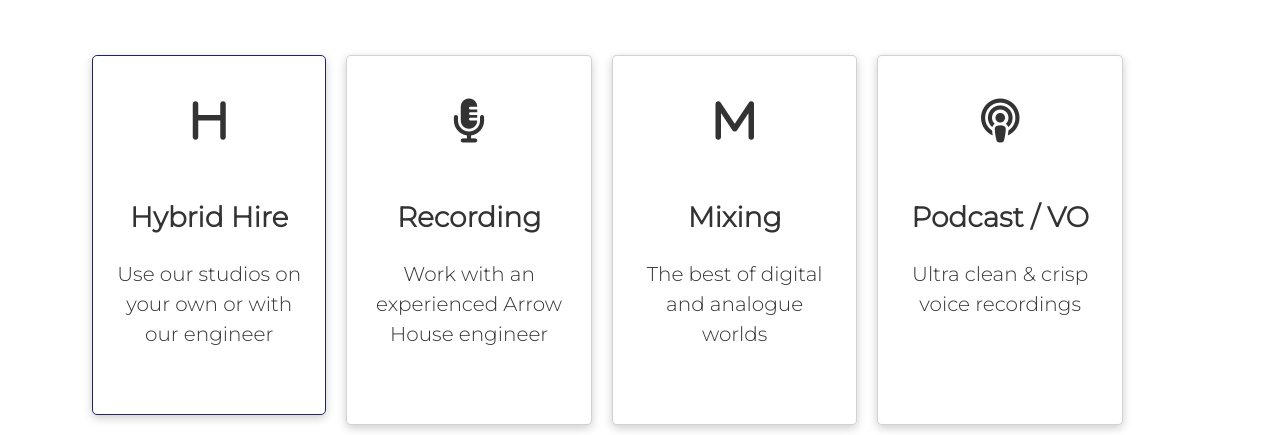
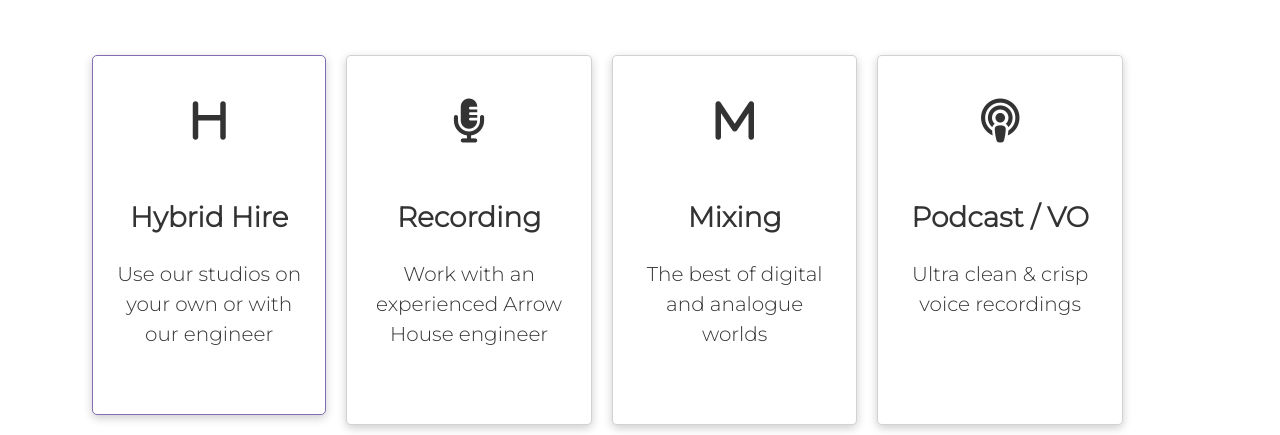
Before and after one commit to Oyinkansola78/Arrow_House, a plain HTML site: page html/index.html in a window 1280 px wide. In both pictures the pointer is over the element 214 px from the left and 1020 px from the top of the page. Shown: the part 780-1215 px from the top of the page. Drawn offline with nearby package versions, Linux system fonts and the light colour scheme.

Commit message:
'color-updated

```diff
--- a/css/style.css
+++ b/css/style.css
@@ -74,7 +74,7 @@ font-size: 22px;
 }
 
 .card:hover{
-    border-color: #232464;
+    border-color: #826eb5;
     width: 21%;
     height: 360px;
 }
```
